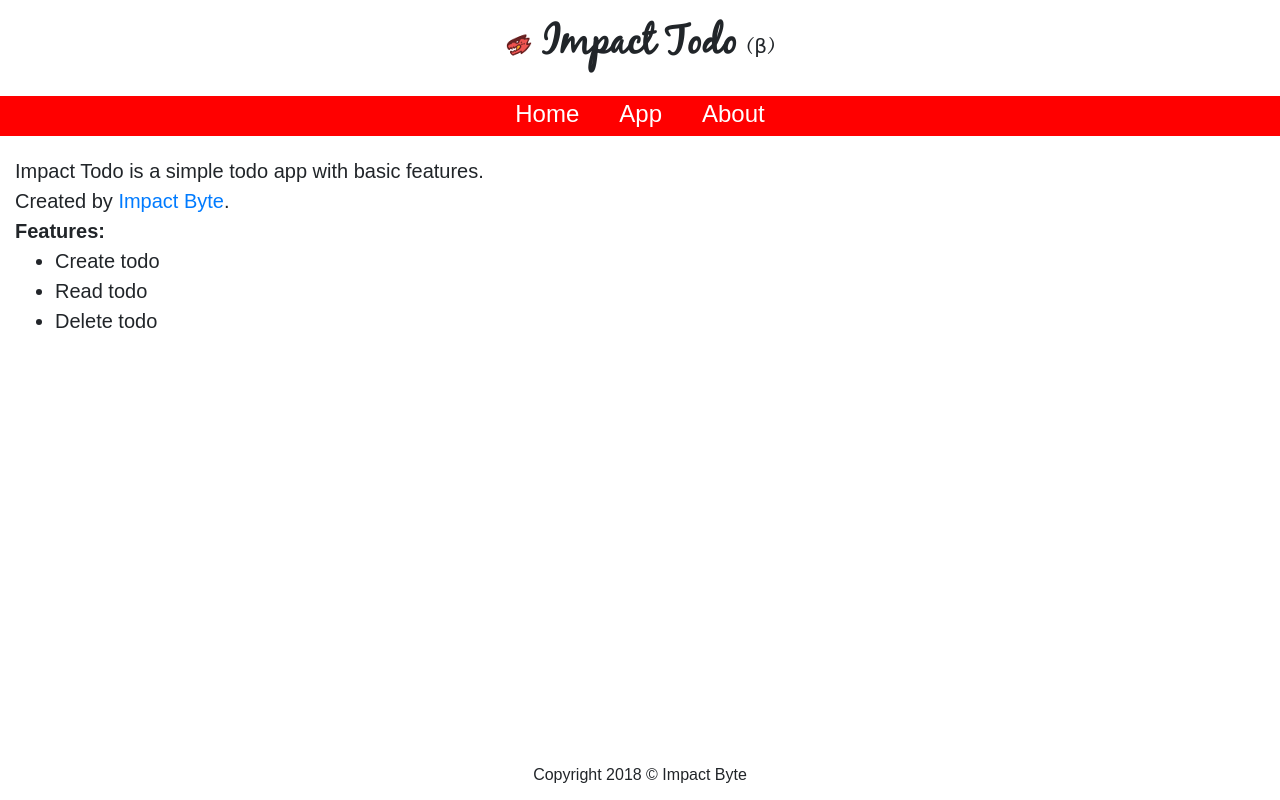
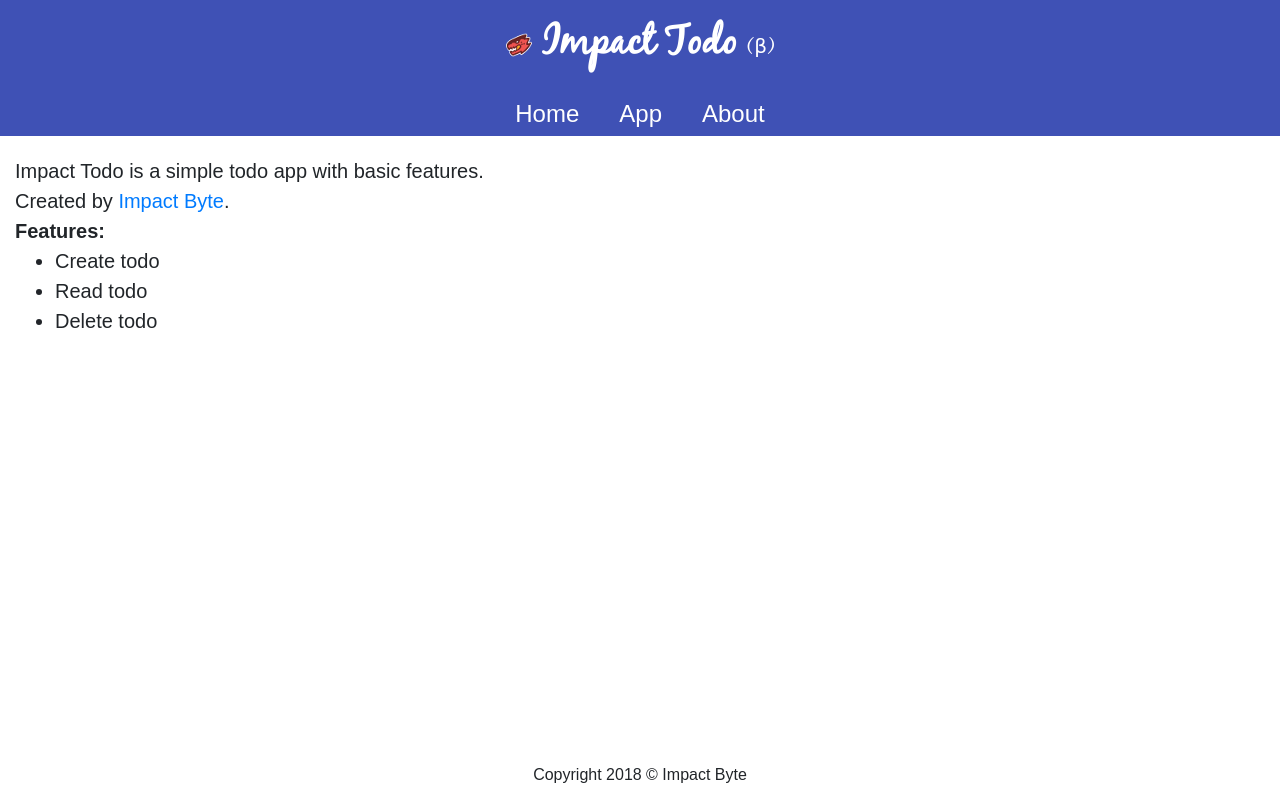
Before and after one commit to impactbyte-learn/impactodo-web, a plain HTML site: page about.html in a window 1280 px wide. Drawn offline with nearby package versions, Linux system fonts and the light colour scheme.

Commit message:
Change background header to blue

```diff
--- a/about.html
+++ b/about.html
@@ -12,7 +12,7 @@
   <div class="root container-fluid">
 
     <!-- Header -->
-    <header id="header" class="row horizontal-center background-red header">
+    <header id="header" class="row horizontal-center background-header header">
       <h1 id="title" class="huge animated tada">
         <img src="./assets/images/logo.png" alt="Logo">
         <span>Impact Todo</span>
@@ -21,7 +21,7 @@
     </header>
 
     <!-- Navigation -->
-    <nav id="navigation" class="row horizontal-center background-red white navigation">
+    <nav id="navigation" class="row horizontal-center background-header white navigation">
       <ul class="row space-around">
         <li><a href="index.html">Home</a></li>
         <li><a href="app.html">App</a></li>
--- a/styles/index.css
+++ b/styles/index.css
@@ -91,7 +91,7 @@ a:hover {
 }
 
 .background-header {
-  background: #930000;
+  background: #3f51b5;
   color: #fff;
 }
 
```
Also changed, not shown: app.html (+2 -2 lines), example.html (deleted), hello.html (deleted).
